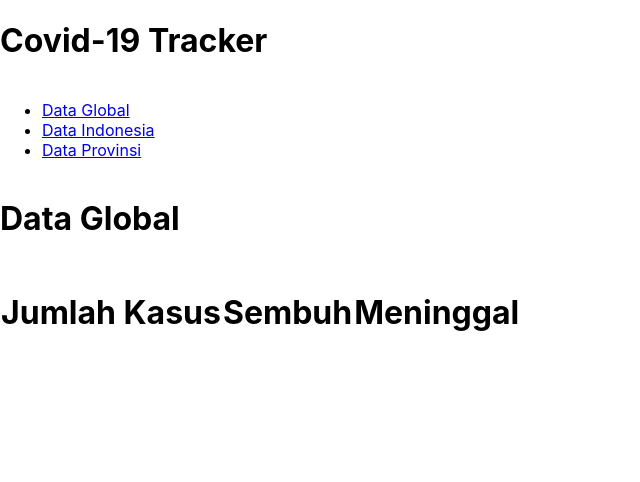
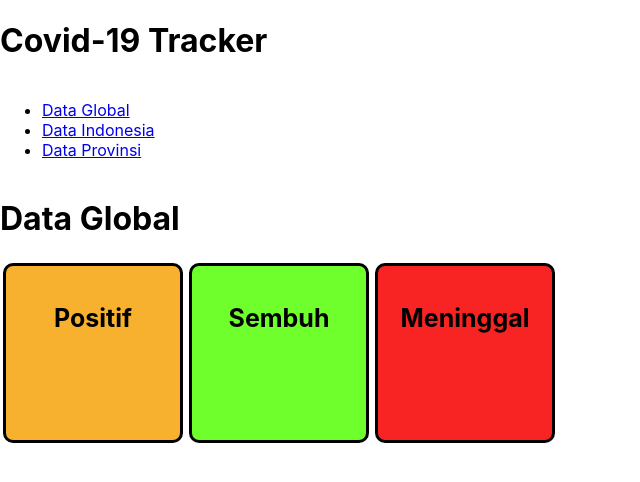
Before and after one commit to IPutuTiksnaWiratama/Covid-Tracker, a React (Create React App) app in the folder covid-tracker/: page /data_global in a window 1280 px wide. Shown: the top 482 px of the page, without its empty margins (0-640 px from the left). Built offline with nearby package versions, Linux system fonts and the light colour scheme; no server answers.

Commit message:
commit 5 - membuat style pada card di app.css

```diff
--- a/covid-tracker/src/App.css
+++ b/covid-tracker/src/App.css
@@ -1,39 +1,44 @@
-
-.App {
+.card1{
+  font-size: 25px  ;
+  width: 150px;
+  height: 150px;
   text-align: center;
+  margin: 2px;
+  padding: 12px;
+  border-radius: 10px;
+  border-width: px;
+  border-color: black;
+  border-style: solid;
+  font-weight: bold;
+  background-color:rgb(247, 177, 47);
 }
 
-.App-logo {
-  height: 40vmin;
-  pointer-events: none;
+.card2{
+  font-size: 25px ;
+  width: 150px;
+  height: 150px;
+  text-align: center;
+  margin: 2px;
+  padding: 12px;
+  border-radius: 10px;
+  border-width: px;
+  border-color: black;
+  border-style: solid;
+  font-weight: bold;
+  background-color:rgb(111, 255, 44);
 }
 
-@media (prefers-reduced-motion: no-preference) {
-  .App-logo {
-    animation: App-logo-spin infinite 20s linear;
-  }
+.card3{
+  font-size: 25px  ;
+  width: 150px;
+  height: 150px;
+  text-align: center;
+  margin: 2px;
+  padding: 12px;
+  border-radius: 10px;
+  border-width: px;
+  border-color: black;
+  border-style: solid;
+  font-weight: bold;
+  background-color:rgb(248, 36, 36);
 }
-
-.App-header {
-  background-color: #282c34;
-  min-height: 100vh;
-  display: flex;
-  flex-direction: column;
-  align-items: center;
-  justify-content: center;
-  font-size: calc(10px + 2vmin);
-  color: white;
-}
-
-.App-link {
-  color: #61dafb;
-}
-
-@keyframes App-logo-spin {
-  from {
-    transform: rotate(0deg);
-  }
-  to {
-    transform: rotate(360deg);
-  }
-}
--- a/covid-tracker/src/halaman/data_global/CardGlobal.js
+++ b/covid-tracker/src/halaman/data_global/CardGlobal.js
@@ -19,19 +19,19 @@ const CardGlobal = () => {
         <>
             <tr>
                 <th>
-                    <h1>
-                        <p>Jumlah Kasus</p>
+                    <h1 className = "card1">
+                        <p>Positif</p>
                         <NumberFormat value={jumlahKasus} thousandSeparator={true} displayType={'text'}/>
                     </h1>
                 </th>
                 <th>
-                    <h1>
+                    <h1 className = "card2">
                         <p>Sembuh</p>
                         <NumberFormat value={sembuh} thousandSeparator={true} displayType={'text'}/>
                     </h1>
                 </th>
                 <th>
-                    <h1>
+                    <h1 className = "card3">
                         <p>Meninggal</p>
                         <NumberFormat value={meninggal} thousandSeparator={true} displayType={'text'}/>
                     </h1>
```
Also changed, not shown: 1 other file (tests, documents, lock files or other folders).
